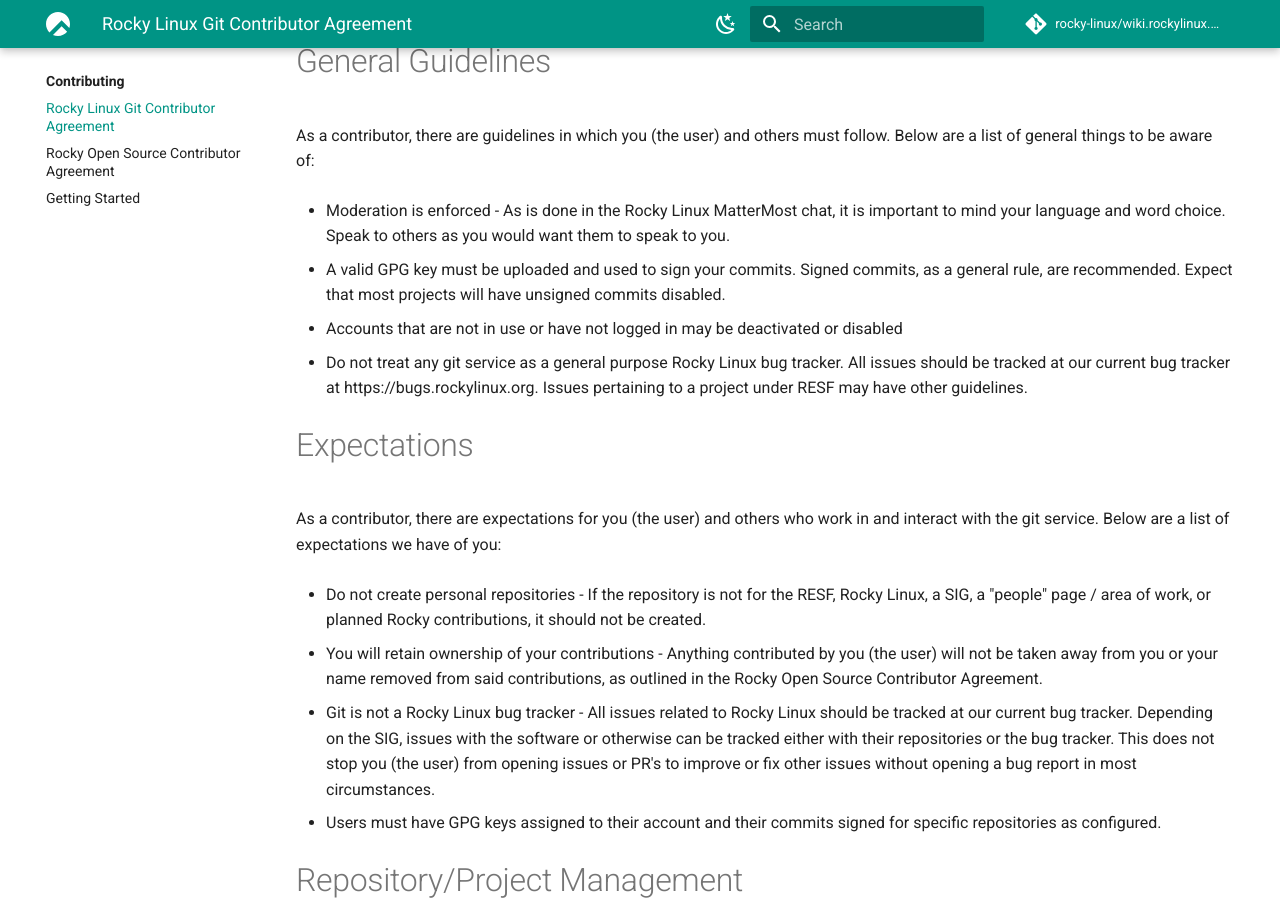
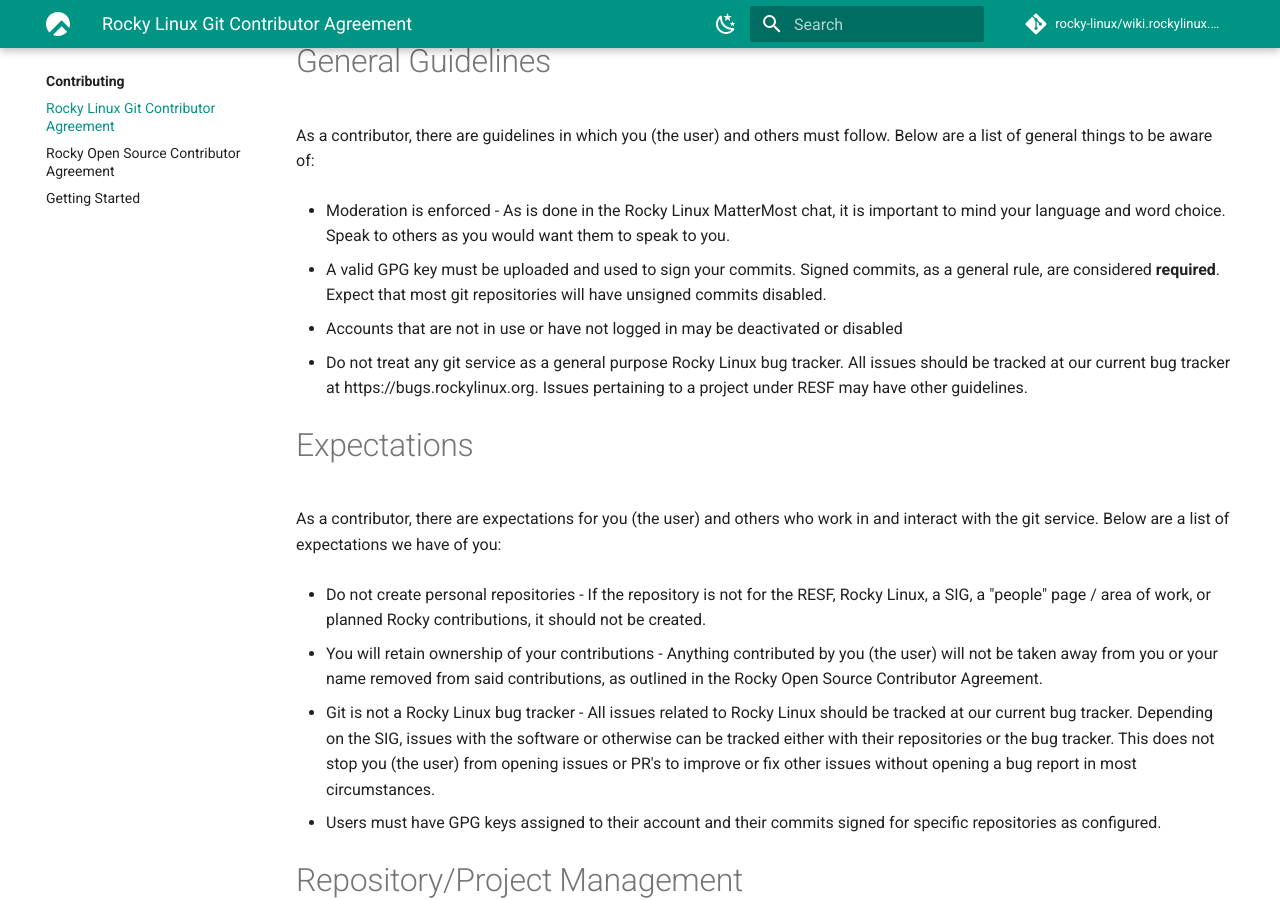
Before and after one commit to rocky-linux/wiki.rockylinux.org, an MkDocs documentation site: the page built from docs/contributing/git.md, in a window 1280 px wide and 900 px high, scrolled down 657 px. Built offline with MkDocs 1.6.1 and Material for MkDocs 9.7.7, drawn with Linux system fonts in a browser that asks for light colours; comment, search, counter and statistics services are not loaded.

Commit message:
gpg is required in the git agreement according to RAS

```diff
--- a/docs/contributing/git.md
+++ b/docs/contributing/git.md
@@ -43,8 +43,8 @@
   want them to speak to you.
 
 * A valid GPG key must be uploaded and used to sign your commits. Signed
-  commits, as a general rule, are recommended. Expect that most projects will
-  have unsigned commits disabled.
+  commits, as a general rule, are considered **required**. Expect that most git
+  repositories will have unsigned commits disabled.
 
 * Accounts that are not in use or have not logged in may be deactivated or
   disabled
```
